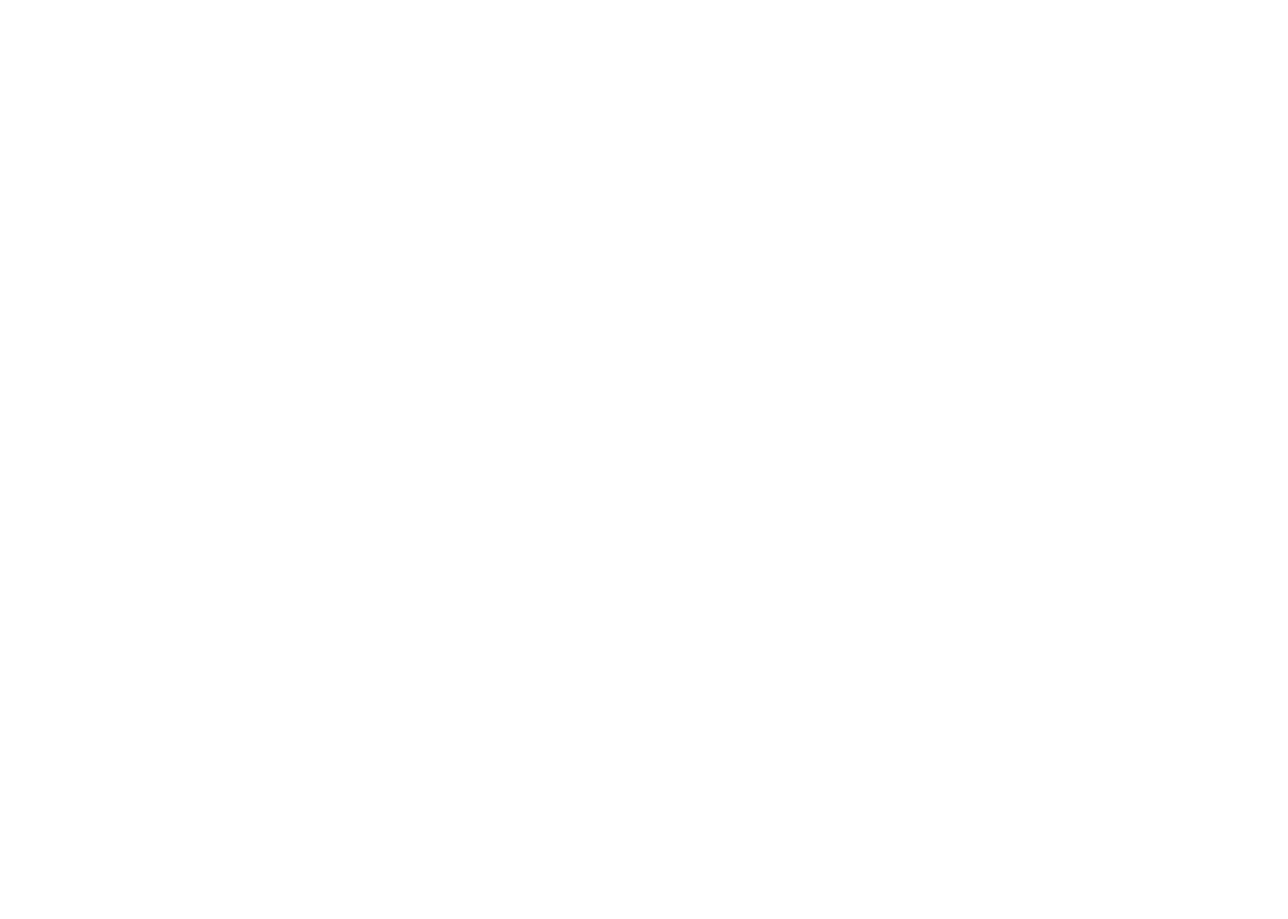
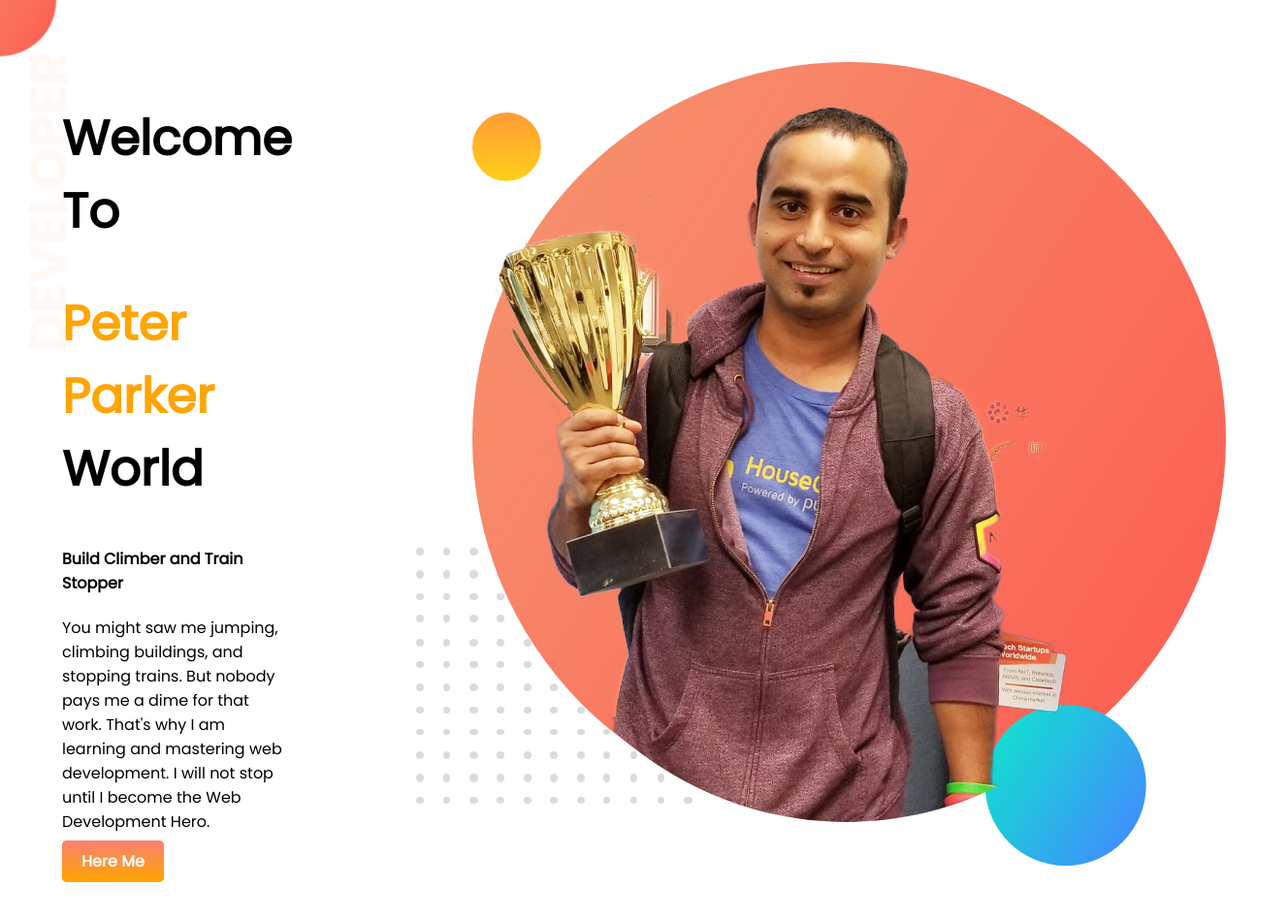
Before and after one commit to minhazuddin10/Practice-portfolio, a plain HTML site: page index.html in a window 1280 px wide. Shown: the whole page at 97% size, 1328 px wide, since content can reach past the window. Before the commit the page ends 800 px from the top, so only its background shows below. Drawn offline with Linux system fonts and the light colour scheme.

Commit message:
top-banner-added

```diff
--- a/index.html
+++ b/index.html
@@ -1,12 +1,36 @@
 <!DOCTYPE html>
 <html lang="en">
+
 <head>
     <meta charset="UTF-8">
     <meta http-equiv="X-UA-Compatible" content="IE=edge">
     <meta name="viewport" content="width=device-width, initial-scale=1.0">
     <title>Practice-Website-Portfolio</title>
+    <link rel="preconnect" href="https://fonts.googleapis.com">
+    <link rel="preconnect" href="https://fonts.gstatic.com" crossorigin>
+    <link href="https://fonts.googleapis.com/css2?family=Poppins&display=swap" rel="stylesheet">
     <link rel="stylesheet" href="style.css">
+
 <body>
+    <section class="home">
+        <div class="half-width">
+            <h1>Welcome To</h1>
+            <h1> <span class="Color-temporari">Peter Parker</span> World</h1>
+            <h4>Build Climber and Train Stopper</h4>
+            <p>You might saw me jumping, climbing buildings, and stopping trains. But nobody pays me a dime for that
+                work.
+                That's why I am learning and mastering web development. I will not stop until I become the Web
+                Development Hero.
+            </p>
+            <a class="button" target="blank" href="https://twitter.com/home">Here Me</a>
+        </div>
+        <div class="half-width">
+            <img src="images/jhankar.png" alt="">
+
+
+        </div>
+    </section>
 
 </body>
+
 </html>
--- a/style.css
+++ b/style.css
@@ -0,0 +1,30 @@
+body {
+  font-family: "Poppins", sans-serif;
+  margin: 0;
+}
+h1 {
+  font-size: 50px;
+}
+.Color-temporari {
+  color: orange;
+}
+section {
+  display: flex;
+}
+.home {
+  background-image: url(images/top-banner.png);
+  background-repeat: no-repeat;
+}
+.half-width {
+  padding: 5%;
+}
+
+.button {
+  text-decoration: none;
+  background-color: orange;
+  border-radius: 5px;
+  background-image: linear-gradient(salmon, orange);
+  padding: 10px 20px;
+  color: white;
+  font-weight: 700;
+}
```
Also changed, not shown: images/dream-bg.png (added), images/exp-bg.png (added), images/jhankar.png (added), images/jhankar2.png (added), images/my-bg.png (added), images/my-bg2.png (added), images/top-banner.png (added).
